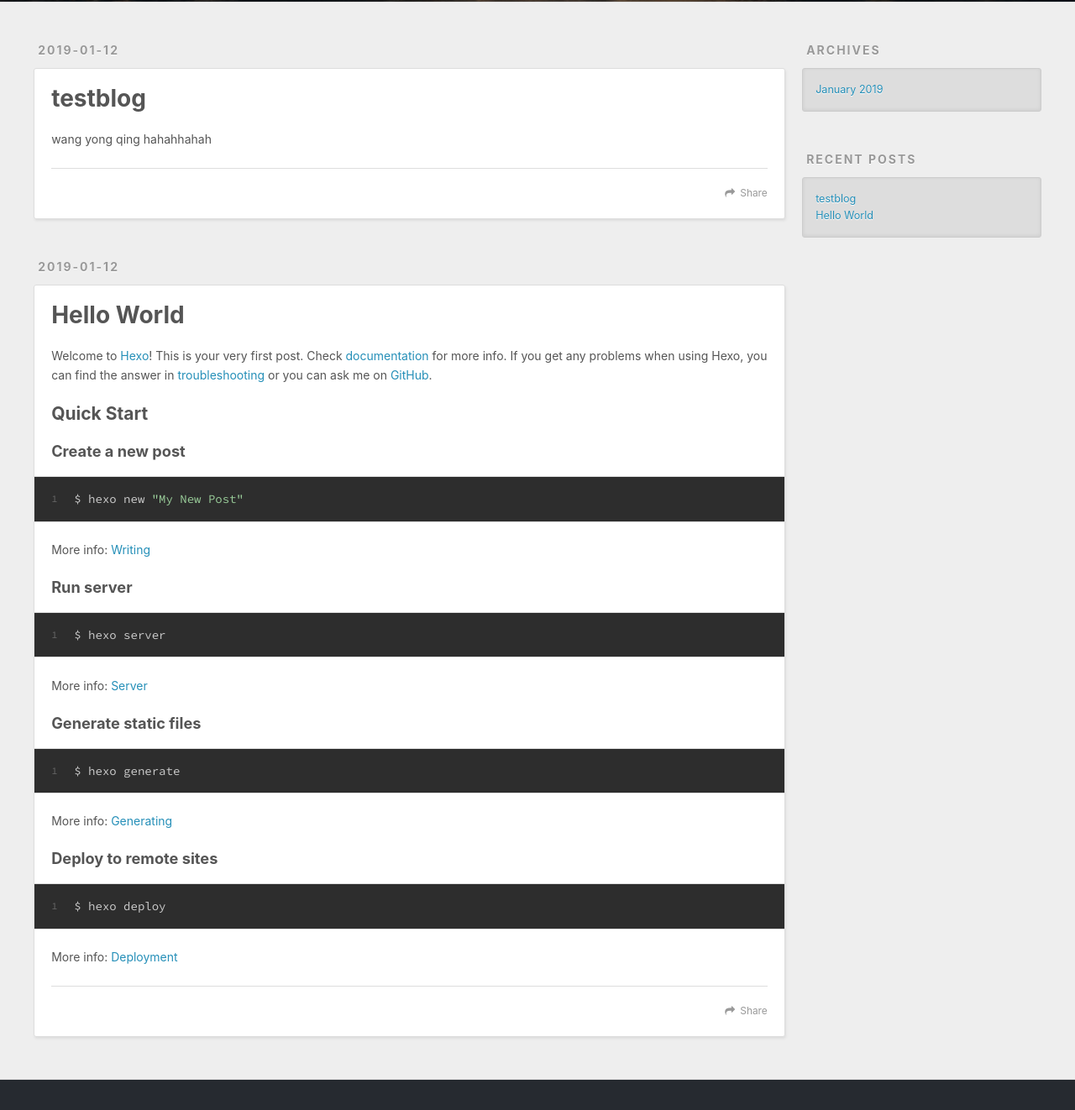
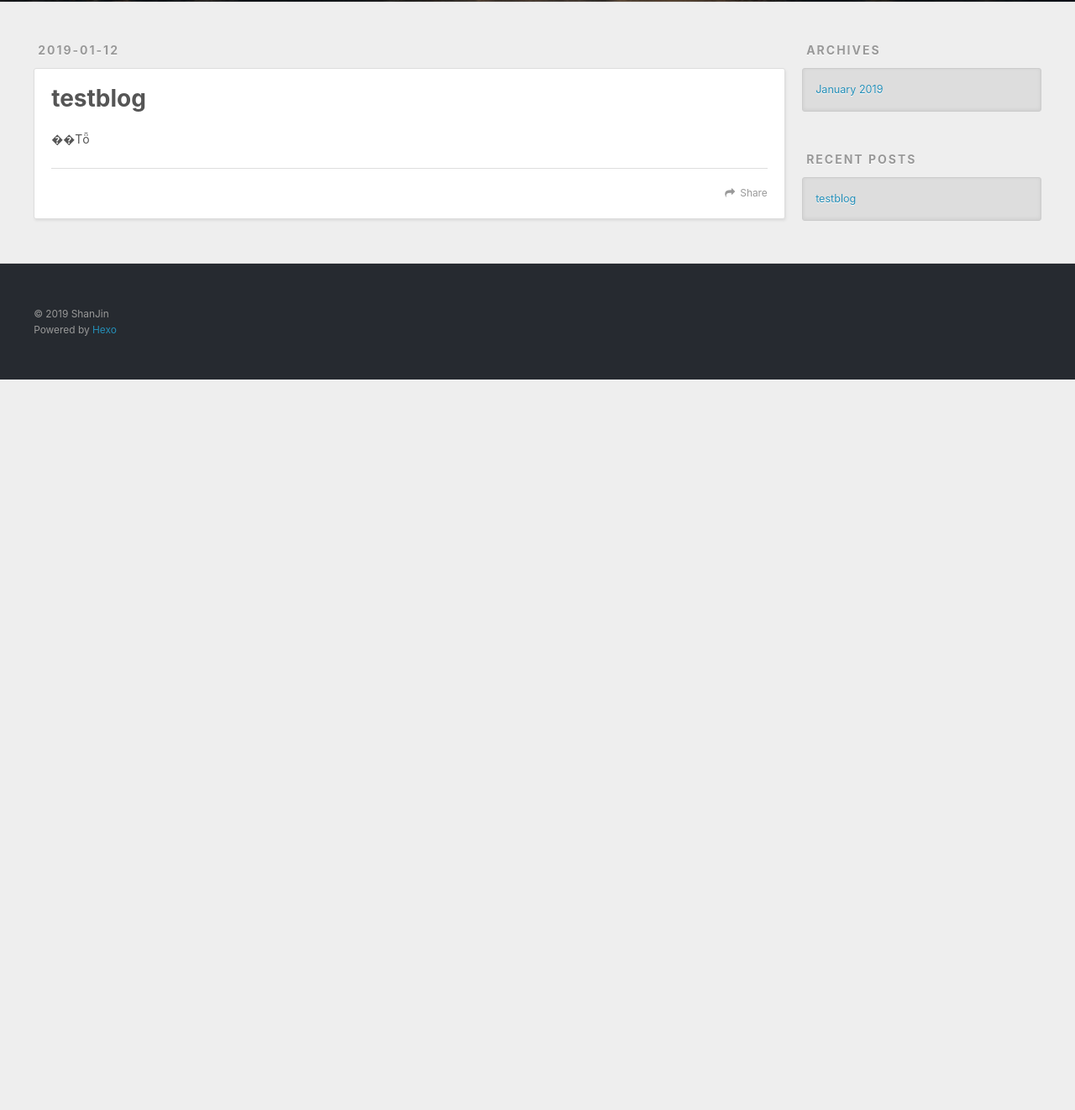
Before and after one commit to shanjin/shanjin.github.io, a plain HTML site: page index.html in a window 1280 px wide. Shown: the part 298-1620 px from the top of the page at 84% size. After the commit the page ends 800 px from the top, so only its background shows below. Drawn offline with nearby package versions, Linux system fonts and the light colour scheme.

Commit message:
Site updated: 2019-01-12 17:10:56

```diff
--- a/index.html
+++ b/index.html
@@ -84,57 +84,12 @@
 
     <div class="article-entry" itemprop="articleBody">
 
-        <p>wang yong qing hahahhahah</p>
+        <p>��Тȫ</p>
 
 
     </div>
     <footer class="article-footer">
-      <a data-url="http://yoursite.com/2019/01/12/testblog/" data-id="cjqt90sqi0001z8lnj399p2cr" class="article-share-link">Share</a>
-
-
-    </footer>
-  </div>
-
-</article>
-
-
-
-    <article id="post-hello-world" class="article article-type-post" itemscope="" itemprop="blogPost">
-  <div class="article-meta">
-    <a href="/2019/01/12/hello-world/" class="article-date">
-  <time datetime="2019-01-12T08:17:26.762Z" itemprop="datePublished">2019-01-12</time>
-</a>
-
-  </div>
-  <div class="article-inner">
-
-
-      <header class="article-header">
-
-
-    <h1 itemprop="name">
-      <a class="article-title" href="/2019/01/12/hello-world/">Hello World</a>
-    </h1>
-
-
-      </header>
-
-    <div class="article-entry" itemprop="articleBody">
-
-        <p>Welcome to <a href="https://hexo.io/" target="_blank" rel="noopener">Hexo</a>! This is your very first post. Check <a href="https://hexo.io/docs/" target="_blank" rel="noopener">documentation</a> for more info. If you get any problems when using Hexo, you can find the answer in <a href="https://hexo.io/docs/troubleshooting.html" target="_blank" rel="noopener">troubleshooting</a> or you can ask me on <a href="https://github.com/hexojs/hexo/issues" target="_blank" rel="noopener">GitHub</a>.</p>
-<h2 id="Quick-Start"><a href="#Quick-Start" class="headerlink" title="Quick Start"></a>Quick Start</h2><h3 id="Create-a-new-post"><a href="#Create-a-new-post" class="headerlink" title="Create a new post"></a>Create a new post</h3><figure class="highlight bash"><table><tr><td class="gutter"><pre><span class="line">1</span><br></pre></td><td class="code"><pre><span class="line">$ hexo new <span class="string">"My New Post"</span></span><br></pre></td></tr></table></figure>
-<p>More info: <a href="https://hexo.io/docs/writing.html" target="_blank" rel="noopener">Writing</a></p>
-<h3 id="Run-server"><a href="#Run-server" class="headerlink" title="Run server"></a>Run server</h3><figure class="highlight bash"><table><tr><td class="gutter"><pre><span class="line">1</span><br></pre></td><td class="code"><pre><span class="line">$ hexo server</span><br></pre></td></tr></table></figure>
-<p>More info: <a href="https://hexo.io/docs/server.html" target="_blank" rel="noopener">Server</a></p>
-<h3 id="Generate-static-files"><a href="#Generate-static-files" class="headerlink" title="Generate static files"></a>Generate static files</h3><figure class="highlight bash"><table><tr><td class="gutter"><pre><span class="line">1</span><br></pre></td><td class="code"><pre><span class="line">$ hexo generate</span><br></pre></td></tr></table></figure>
-<p>More info: <a href="https://hexo.io/docs/generating.html" target="_blank" rel="noopener">Generating</a></p>
-<h3 id="Deploy-to-remote-sites"><a href="#Deploy-to-remote-sites" class="headerlink" title="Deploy to remote sites"></a>Deploy to remote sites</h3><figure class="highlight bash"><table><tr><td class="gutter"><pre><span class="line">1</span><br></pre></td><td class="code"><pre><span class="line">$ hexo deploy</span><br></pre></td></tr></table></figure>
-<p>More info: <a href="https://hexo.io/docs/deployment.html" target="_blank" rel="noopener">Deployment</a></p>
-
-
-    </div>
-    <footer class="article-footer">
-      <a data-url="http://yoursite.com/2019/01/12/hello-world/" data-id="cjqt90sq80000z8lnksp6pah9" class="article-share-link">Share</a>
+      <a data-url="http://yoursite.com/2019/01/12/testblog/" data-id="cjqt938460000islnpo72xspv" class="article-share-link">Share</a>
 
 
     </footer>
@@ -178,10 +133,6 @@
             <a href="/2019/01/12/testblog/">testblog</a>
           </li>
 
-          <li>
-            <a href="/2019/01/12/hello-world/">Hello World</a>
-          </li>
-
       </ul>
     </div>
   </div>
```
Also changed, not shown: 2019/01/12/testblog/index.html (+6 -20 lines), archives/2019/01/index.html (+0 -23 lines), archives/2019/index.html (+0 -23 lines), archives/index.html (+0 -23 lines).
